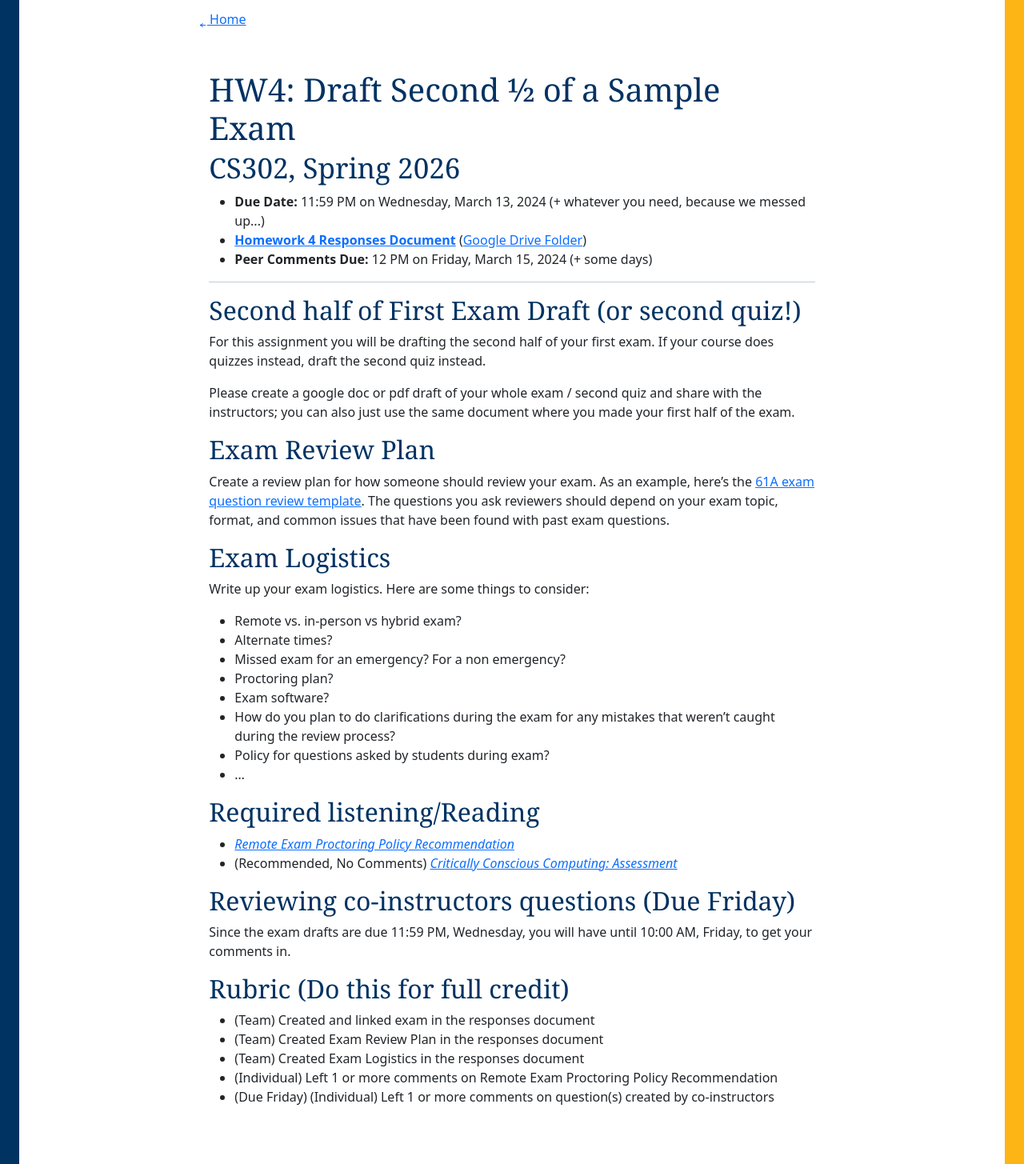
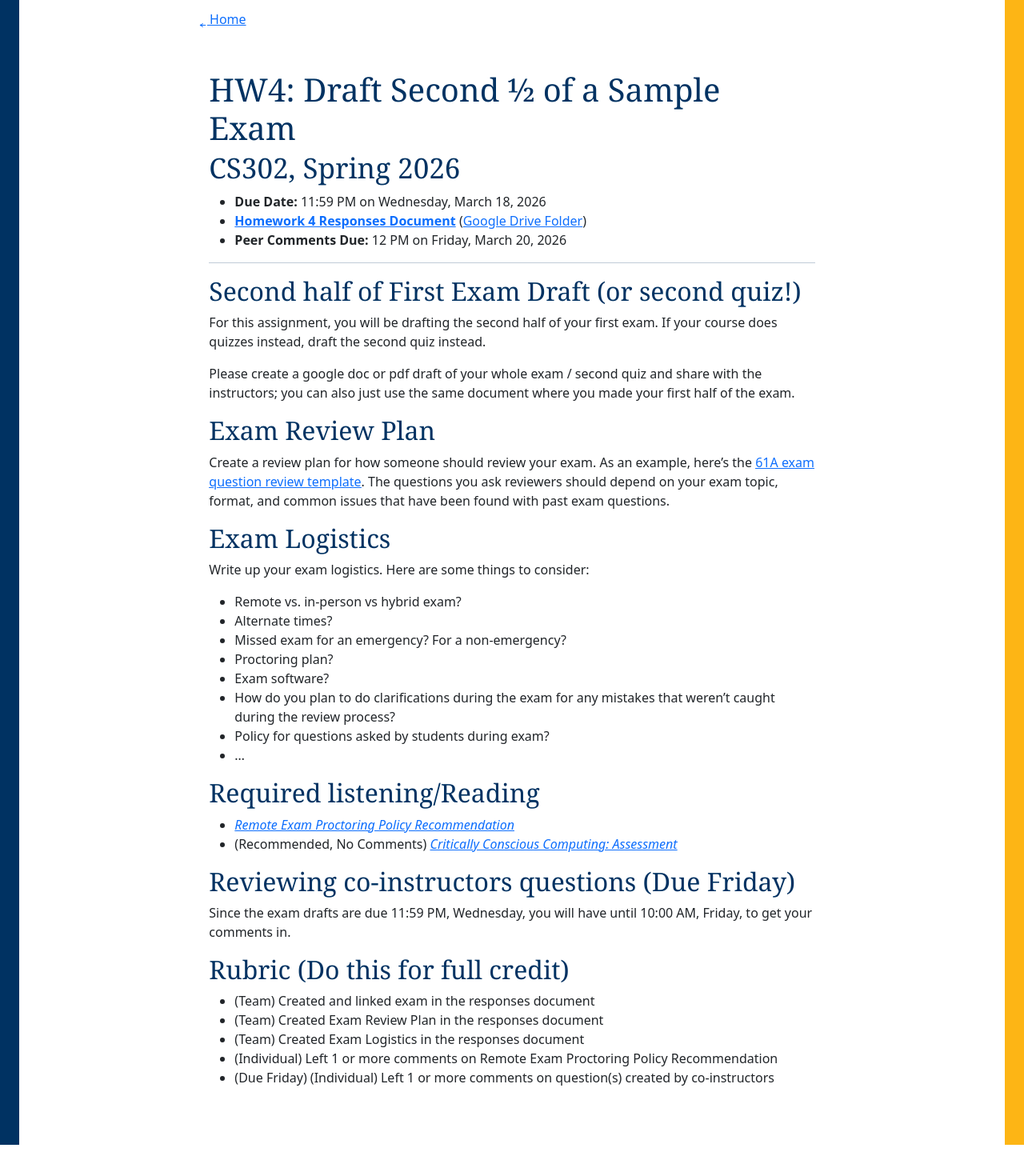
Before and after one commit to berkeley-cs302/sp26, a Jekyll site: the page built from hw/hw4-exams-2.md, in a window 1280 px wide. Shown: the whole page at 80% size. Built offline with Jekyll 4.4.1, drawn with Linux system fonts in a browser that asks for light colours; some web fonts are replaced; after the commit the page ends 1431 px from its top, so only the background shows below that.

Commit message:
Update hw4-exams-2.md

```diff
--- a/hw/hw4-exams-2.md
+++ b/hw/hw4-exams-2.md
@@ -5,22 +5,22 @@ title: Draft Second ½ of a Sample Exam
 number: 4
 permalink: /hw/hw4/
 layout: hw
-due_date: Wednesday, March 13, 2024 (+ whatever you need, because we messed up...)
-peer_review_date: Friday, March 15, 2024 (+ some days)
-responses_doc: https://docs.google.com/document/d/1VAtLyEraZu-FdAPf5ym9AvK6vdxxKYFnBQzRQxfrNXk/edit#heading=h.gjdgxs
+due_date: Wednesday, March 18, 2026
+peer_review_date: Friday, March 20, 2026
+responses_doc: https://docs.google.com/document/d/1vrcHL-obZLjvKNvWS-Jjfkd1RavKxiVyVwwn031O0Ic/edit
 ---
 
-[hw05_proctoring_guidelines]: https://drive.google.com/drive/u/1/folders/1kSg75QcfFhbJVZJ_byRNqYsn5MnFLfrs
+[hw05_proctoring_guidelines]: https://drive.google.com/file/d/1NEuLCwW_-Y9Tdk9gZOkEN60hijgNVeIB/view?usp=drive_link
 
 ## Second half of First Exam Draft (or second quiz!)
 
-For this assignment you will be drafting the second half of your first exam. If your course does quizzes instead, draft the second quiz instead.
+For this assignment, you will be drafting the second half of your first exam. If your course does quizzes instead, draft the second quiz instead.
 
 Please create a google doc or pdf draft of your whole exam / second quiz and share with the instructors; you can also just use the same document where you made your first half of the exam.
 
 ## Exam Review Plan
 
-Create a review plan for how someone should review your exam. As an example, here's the [<u>61A exam question review template</u>](https://docs.google.com/document/d/1bDJSvURF5UwNaFjqR2ygpmwK7Wt7G0M6Y3c2bWJU8-o/edit#). The questions you ask reviewers should depend on your exam topic, format, and common issues that have been found with past exam questions.
+Create a review plan for how someone should review your exam. As an example, here's the [<u>61A exam question review template</u>](https://docs.google.com/document/d/1EA2y6ykv8uzj_b4oXTqKNGG8oGaHqhONhJg2fqzEZio/edit). The questions you ask reviewers should depend on your exam topic, format, and common issues that have been found with past exam questions.
 
 ## Exam Logistics
 
@@ -28,7 +28,7 @@ Write up your exam logistics. Here are some things to consider:
 
 - Remote vs. in-person vs hybrid exam?
 - Alternate times?
-- Missed exam for an emergency? For a non emergency?
+- Missed exam for an emergency? For a non-emergency?
 - Proctoring plan?
 - Exam software?
 - How do you plan to do clarifications during the exam for any mistakes that weren’t caught during the review process?
```
